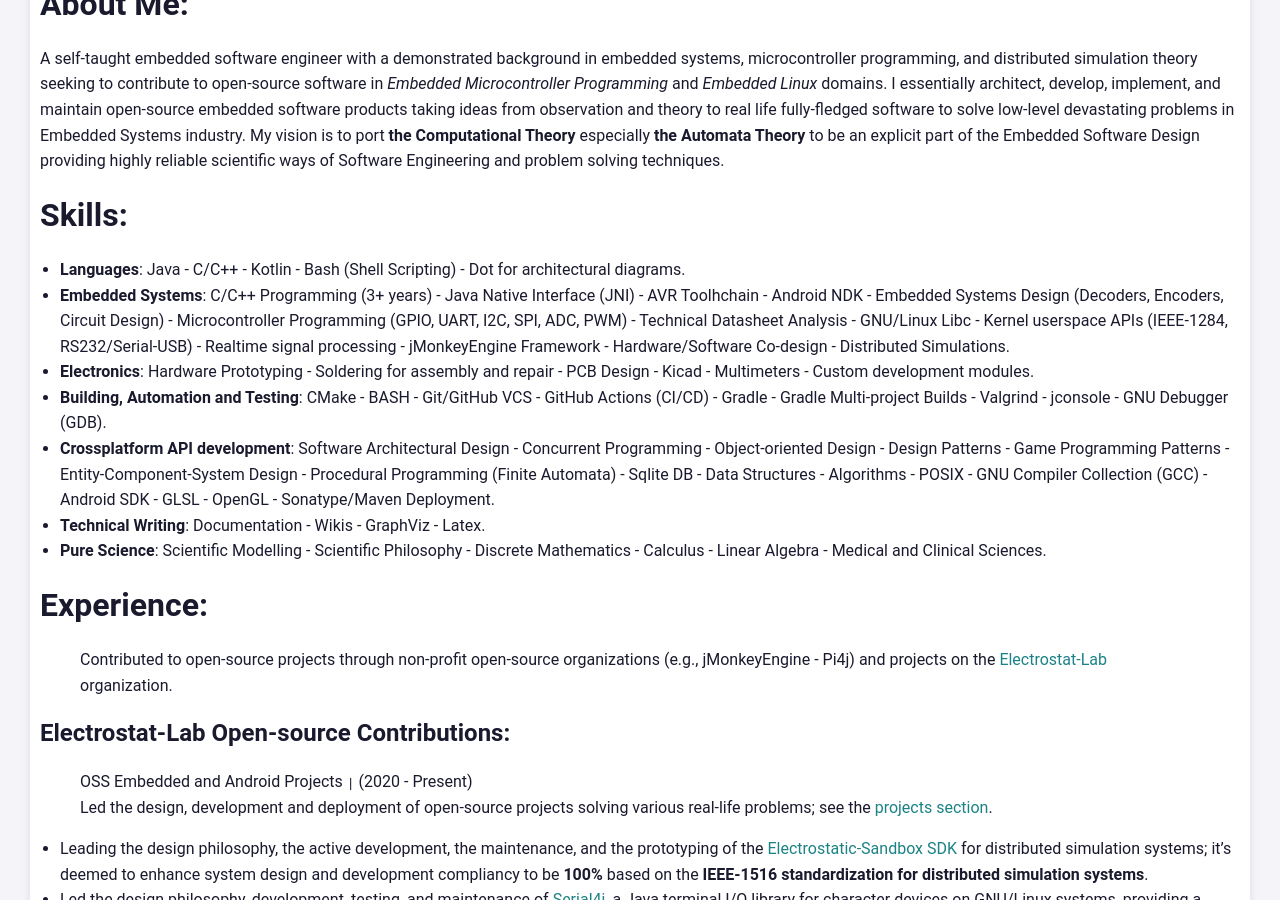
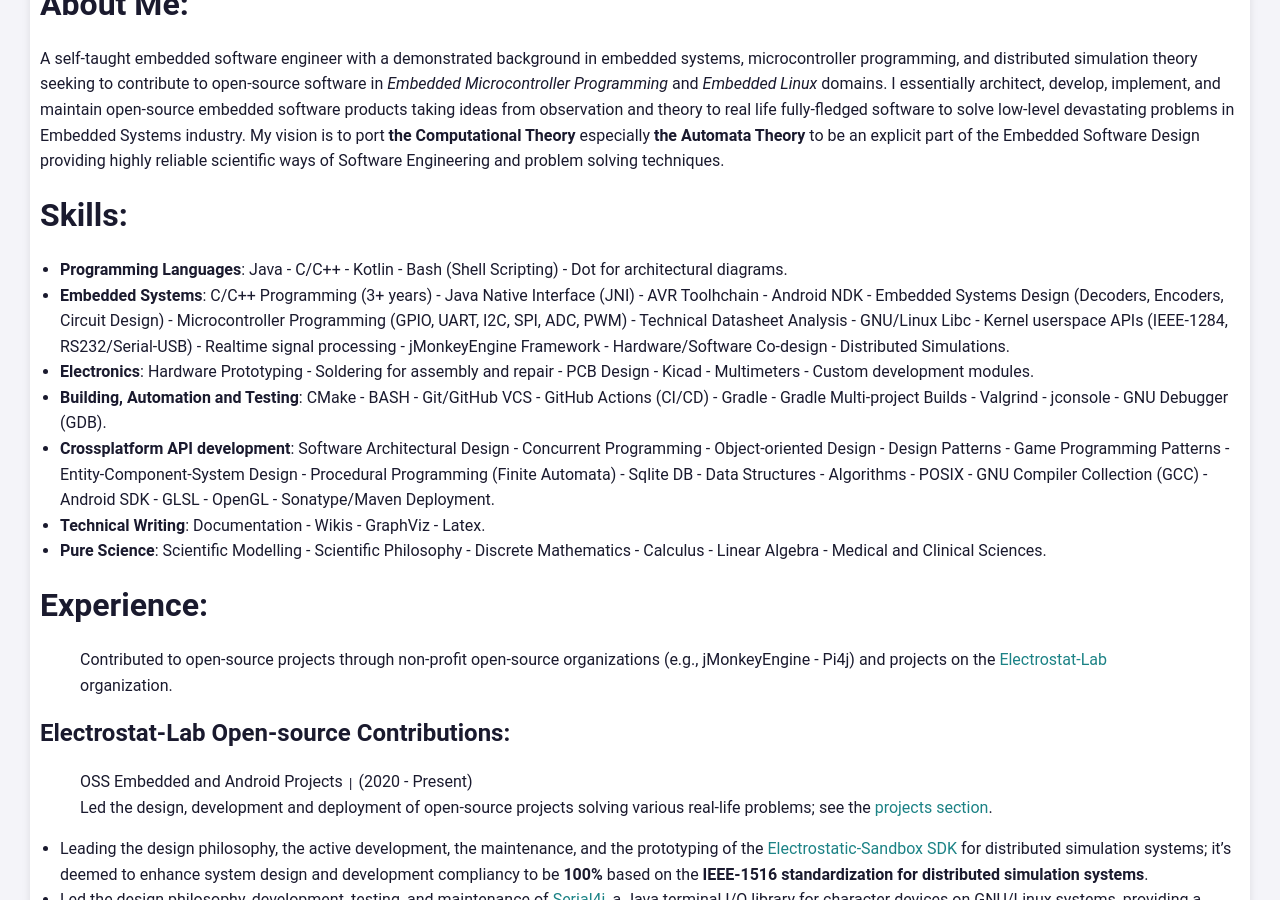
Before and after one commit to pavly-gerges/pavly-gerges, a Jekyll site: the page built from resume/index.md, in a window 1280 px wide and 900 px high, scrolled down 319 px. Built offline with Jekyll 4.4.1, drawn with Linux system fonts in a browser that asks for light colours; our own code applies the rules of GitHub Pages for plain Markdown files.

Commit message:
Update index.md

```diff
--- a/resume/index.md
+++ b/resume/index.md
@@ -2,7 +2,7 @@
 A self-taught embedded software engineer with a demonstrated background in embedded systems, microcontroller programming, and distributed simulation theory seeking to contribute to open-source software in _Embedded Microcontroller Programming_ and _Embedded Linux_ domains. I essentially architect, develop, implement, and maintain open-source embedded software products taking ideas from observation and theory to real life fully-fledged software to solve low-level devastating problems in Embedded Systems industry. My vision is to port **the Computational Theory** especially **the Automata Theory** to be an explicit part of the Embedded Software Design providing highly reliable scientific ways of Software Engineering and problem solving techniques.
 
 # Skills:
-- **Languages**: Java - C/C++ - Kotlin - Bash (Shell Scripting) - Dot for architectural diagrams.
+- **Programming Languages**: Java - C/C++ - Kotlin - Bash (Shell Scripting) - Dot for architectural diagrams.
 - **Embedded Systems**: C/C++ Programming (3+ years) - Java Native Interface (JNI) - AVR Toolhchain - Android NDK - Embedded Systems Design (Decoders, Encoders, Circuit Design) - Microcontroller Programming (GPIO, UART, I2C, SPI, ADC, PWM) - Technical Datasheet Analysis - GNU/Linux Libc - Kernel userspace APIs (IEEE-1284, RS232/Serial-USB) - Realtime signal processing - jMonkeyEngine Framework - Hardware/Software Co-design - Distributed Simulations.
 - **Electronics**: Hardware Prototyping - Soldering for assembly and repair - PCB Design - Kicad - Multimeters - Custom development modules.
 - **Building, Automation and Testing**: CMake - BASH - Git/GitHub VCS - GitHub Actions (CI/CD) - Gradle - Gradle Multi-project Builds - Valgrind - jconsole - GNU Debugger (GDB).
```
